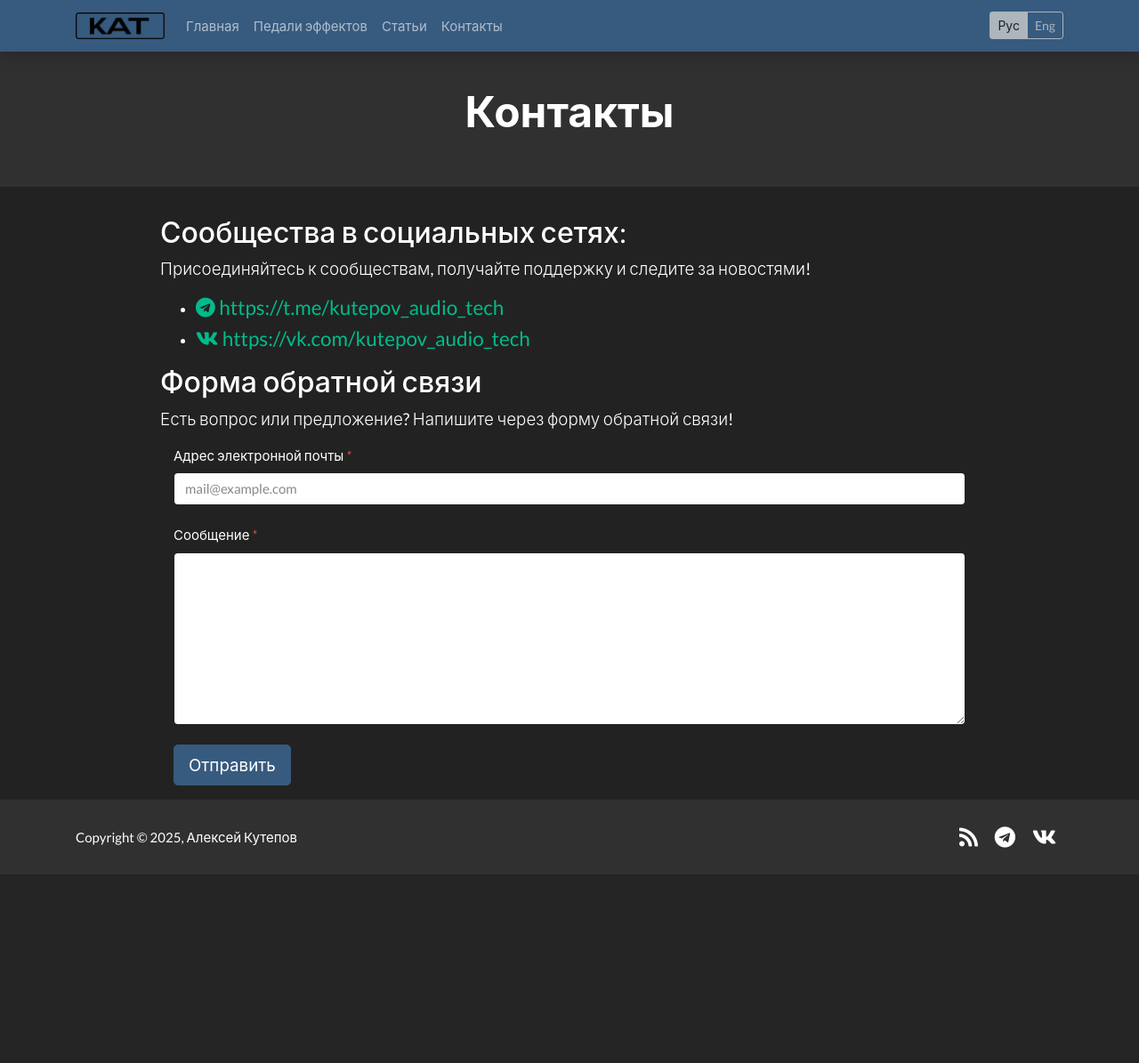
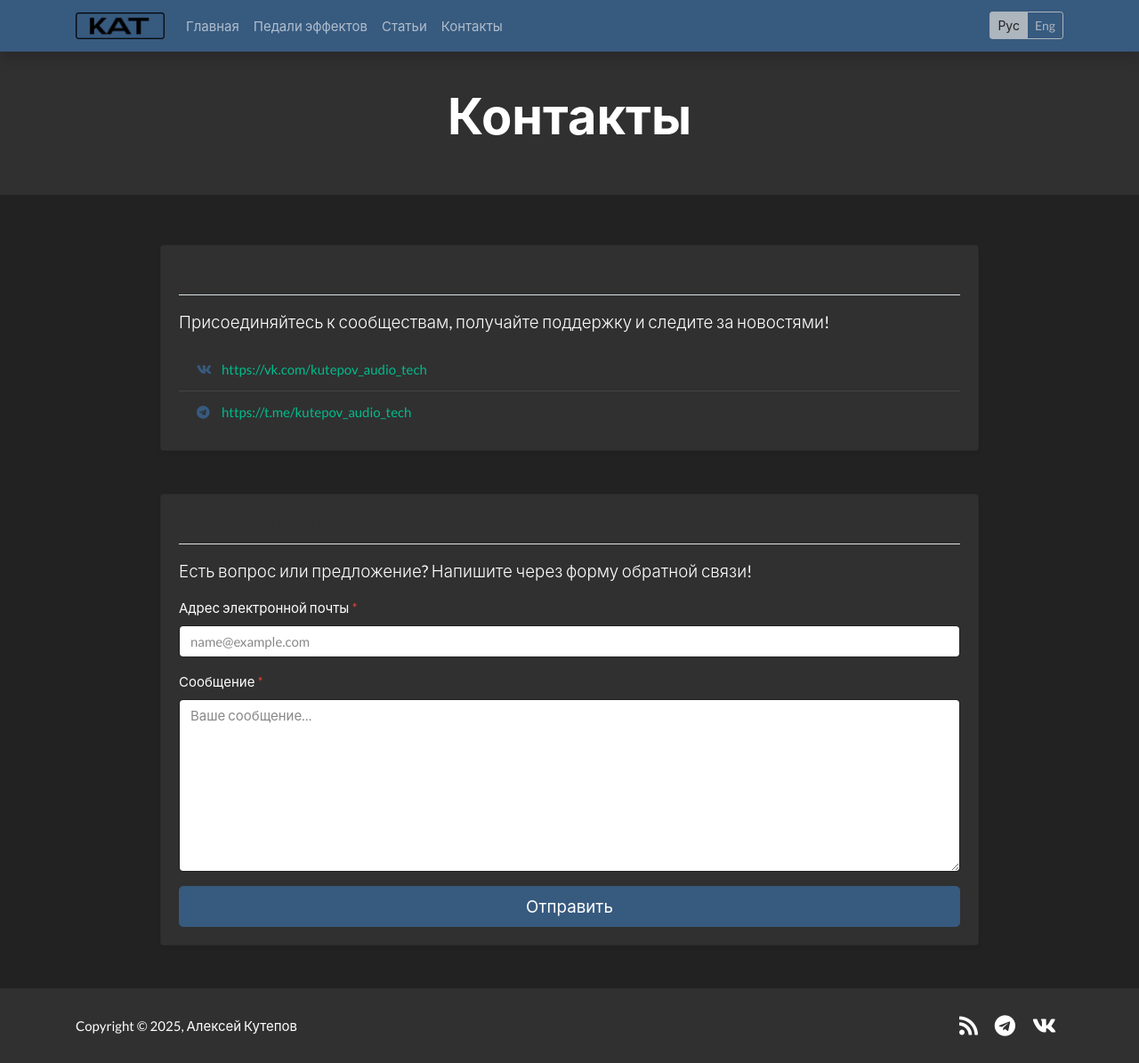
Before and after one commit to AlexeyKutepov/kutepov-audio-tech, a Django app: page /ru/about/ in a window 1280 px wide. Shown: the whole page at 89% size. Before the commit the page ends 953 px from the top, so only its background shows below. Run offline with Django 3.2, Linux system fonts and the light colour scheme; data comes from the database, SQL or seed files in the repository; both versions use the stored data as it was after the commit; parts of the project's set-up code (start-up, migrations or seed data) failed here and were passed over; some libraries are stand-ins or nearby versions.

Commit message:
Улучшение страницы контактов и админки

```diff
--- a/main/models.py
+++ b/main/models.py
@@ -11,6 +11,11 @@
     message = models.TextField()
     datetime = models.DateTimeField(default=timezone.now)
 
+    class Meta:
+        ordering = ['id']
+        verbose_name = 'сообщение'
+        verbose_name_plural = 'Сообщения'
+
     def __str__(self):
         return self.email
 
@@ -22,6 +27,11 @@
     email = models.EmailField()
     datetime = models.DateTimeField(default=timezone.now)
     is_subscribed = models.BooleanField(default=True)
+
+    class Meta:
+        ordering = ['id']
+        verbose_name = 'подписчика'
+        verbose_name_plural = 'Подписчики'
 
     def __str__(self):
         return self.email
@@ -50,6 +60,11 @@
     is_published = models.BooleanField(default=False)
     category = models.CharField(max_length=100, choices=category_classifier)
     update_date = models.DateTimeField(default=timezone.now)
+
+    class Meta:
+        ordering = ['id']
+        verbose_name = 'пост'
+        verbose_name_plural = 'Посты'
 
     def __unicode__(self):
         return self.title
@@ -85,6 +100,11 @@
     available = models.BooleanField(default=True)
     vk_url = models.URLField("VK ссылка", max_length=500, blank=True, default="")
     telegram_url = models.URLField("Telegram ссылка", max_length=500, blank=True, default="")
+
+    class Meta:
+        ordering = ['id']
+        verbose_name = 'информацию о продукции'
+        verbose_name_plural = 'Информация о продукции'
 
     def __unicode__(self):
         return self.name
@@ -131,3 +151,20 @@
 
     def __str__(self):
         return f"Изображение для {self.product.name}"
+
+
+class ContactLink(models.Model):
+    """Ссылки для страницы контактов (социальные сети и т.п.)."""
+    name = models.CharField('Название', max_length=100)
+    url = models.URLField('Ссылка', max_length=500)
+    icon_class = models.CharField('CSS класс иконки', max_length=100, blank=True, default='')  # например 'fab fa-telegram'
+    order = models.PositiveIntegerField('Порядок', default=0)
+    is_active = models.BooleanField('Отображать', default=True)
+
+    class Meta:
+        ordering = ['order', 'id']
+        verbose_name = 'ссылку для страницы контактов'
+        verbose_name_plural = 'Ссылки для страницы контактов'
+
+    def __str__(self):
+        return self.name
--- a/main/views.py
+++ b/main/views.py
@@ -10,7 +10,7 @@
 
 from kat import settings
 from main.forms import FeedbackForm, SubscribeForm
-from main.models import Feedback, Subscriber, Post, ProductInfo
+from main.models import Feedback, Subscriber, Post, ProductInfo, ContactLink
 from django.core.paginator import Paginator, EmptyPage, PageNotAnInteger
 
 logger = logging.getLogger(__name__)
@@ -79,10 +79,11 @@
                 except:
                     logger.error("Невозможно отправить e-mail сообщение: ", sys.exc_info()[0])
                 is_send = True
+    links = ContactLink.objects.filter(is_active=True).order_by('order', 'id')
     return render(
         request,
         "main/contacts.html",
-        {"is_send": is_send}
+        {"is_send": is_send, "contact_links": links}
     )
 
 
--- a/templates/main/contacts.html
+++ b/templates/main/contacts.html
@@ -8,64 +8,117 @@
 {% block header %}
 <header class="bg-dark text-white py-4">
     <div class="container text-center py-3">
-        <h1 class="display-6 font-weight-bold mb-3">{% trans 'Контакты' %}</h1>
+        <h1 class="display-4 font-weight-bold mb-3">{% trans 'Контакты' %}</h1>
     </div>
 </header>
 {% endblock %}
 {% block content %}
-    <section id="social-groups">
+    <section id="social-groups" class="py-4">
         <div class="container">
             <div class="row">
                 <div class="col-lg-10 mx-auto">
-                    <h3>{% trans "Сообщества в социальных сетях:" %}</h3>
+                    <div class="card shadow-sm mb-4">
+                        <div class="card-body">
+                            <div class="d-flex align-items-center justify-content-between border-bottom pb-2 mb-3">
+                                <h3 class="h4 mb-0 text-dark">{% trans "Сообщества в социальных сетях:" %}</h3>
+                            </div>
                             <p class="lead">{% trans "Присоединяйтесь к сообществам, получайте поддержку и следите за новостями!" %}</p>
-                    <ul>
-                        <li><h4><a href="https://t.me/kutepov_audio_tech"><i class="fab fa-telegram"></i>
-                            https://t.me/kutepov_audio_tech</a></h4></li>
-                        <li><h4><a href="https://vk.com/kutepov_audio_tech"><i class="fab fa-vk"></i>
-                            https://vk.com/kutepov_audio_tech</a></h4></li>
+                            {% with links=contact_links %}
+                            {% if links %}
+                            <ul class="list-group list-group-flush">
+                                {% for link in links %}
+                                {% if link.is_active %}
+                                <li class="list-group-item d-flex align-items-center">
+                                    {% if link.icon_class %}
+                                    <i class="{{ link.icon_class }} text-primary mr-2" style="width:20px;"></i>
+                                    {% endif %}
+                                    <a class="text-truncate" style="max-width:100%;" href="{{ link.url }}" target="_blank" rel="noopener">{{ link.url }}</a>
+                                </li>
+                                {% endif %}
+                                {% endfor %}
                             </ul>
+                            {% else %}
+                            <ul class="list-group list-group-flush">
+                                <li class="list-group-item d-flex align-items-center">
+                                    <i class="fab fa-telegram text-primary mr-2" style="width:20px;"></i>
+                                    <a class="text-truncate" style="max-width:100%;" href="https://t.me/kutepov_audio_tech" target="_blank" rel="noopener">
+                                        https://t.me/kutepov_audio_tech
+                                    </a>
+                                </li>
+                                <li class="list-group-item d-flex align-items-center">
+                                    <i class="fab fa-vk text-primary mr-2" style="width:20px;"></i>
+                                    <a class="text-truncate" style="max-width:100%;" href="https://vk.com/kutepov_audio_tech" target="_blank" rel="noopener">
+                                        https://vk.com/kutepov_audio_tech
+                                    </a>
+                                </li>
+                            </ul>
+                            {% endif %}
+                            {% endwith %}
+                        </div>
+                    </div>
                 </div>
             </div>
         </div>
     </section>
-    <section id="feedback">
+    <section id="feedback" class="pb-5">
         <div class="container">
             <div class="row">
                 <div class="col-lg-10 mx-auto">
-                    <h3 class="section-title"><span>{% trans "Форма обратной связи" %}</span></h3>
+                    <div class="card shadow-sm">
+                        <div class="card-body">
+                            <div class="d-flex align-items-center justify-content-between border-bottom pb-2 mb-3">
+                                <h3 class="h4 mb-0 text-dark"><span>{% trans "Форма обратной связи" %}</span></h3>
+                            </div>
                             <p class="lead">{% trans "Есть вопрос или предложение? Напишите через форму обратной связи!" %}</p>
                             {% if is_send is null %}
                             {% elif is_send %}
-                        <div class="alert alert-dismissible alert-success">
-                            <button type="button" class="close" data-dismiss="alert">&times;</button>
+                                <div class="alert alert-success alert-dismissible fade show" role="alert">
                                     <strong>{% trans "Сообщение успешно отправлено!" %}</strong> {% trans "Я Вам отвечу в ближайшее время" %}
+                                    <button type="button" class="close" data-dismiss="alert" aria-label="Close">
+                                        <span aria-hidden="true">&times;</span>
+                                    </button>
                                 </div>
                             {% else %}
-                        <div class="alert alert-dismissible alert-danger">
-                            <button type="button" class="close" data-dismiss="alert">&times;</button>
+                                <div class="alert alert-danger alert-dismissible fade show" role="alert">
                                     <strong>{% trans "Ошибка отправки сообщения!" %}</strong> {% trans "Что-то пошло не так, попробуйте связаться со мной другим способом" %}
+                                    <button type="button" class="close" data-dismiss="alert" aria-label="Close">
+                                        <span aria-hidden="true">&times;</span>
+                                    </button>
                                 </div>
                             {% endif %}
-                    <form id="formFeedback" action="{% url "contacts" %}" method="post">
+                            <form id="formFeedback" action="{% url "contacts" %}" method="post" novalidate>
                                 {% csrf_token %}
-                        <div class="col-lg-12">
-                            <div class="form-group">
-                                <label>{% trans "Адрес электронной почты" %} <i class="text-danger">*</i></label>
-                                <input class="form-control" name="email" type="email" placeholder="mail@example.com"
-                                       required>
+                                <div class="form-group mb-3">
+                                    <label for="emailInput">{% trans "Адрес электронной почты" %} <i class="text-danger">*</i></label>
+                                    <input id="emailInput" class="form-control" name="email" type="email" placeholder="name@example.com"
+                                           autocomplete="email" aria-required="true" required>
                                     <input style="display: none;" name="subject" type="text">
-                                <br>
+                                </div>
+                                <div class="form-group mb-3">
                                     <label for="textMessage">{% trans "Сообщение" %} <i class="text-danger">*</i></label>
-                                <textarea id="textMessage" rows="8" style="width:100%;" class="form-control"
-                                          name="message" required></textarea>
-                                <br>
-                                <button type="submit" class="btn btn-lg btn-primary">{% trans "Отправить" %}</button>
+                                    <textarea id="textMessage" rows="8" class="form-control"
+                                              name="message" minlength="10" aria-required="true" required placeholder="{% trans "Ваше сообщение…" %}"></textarea>
                                 </div>
-                        </div>
+                                <button type="submit" class="btn btn-primary btn-lg btn-block">{% trans "Отправить" %}</button>
                             </form>
                         </div>
                     </div>
                 </div>
+            </div>
+        </div>
     </section>
+
+    <script>
+        // Авто-скрытие алертов через 5 секунд
+        (function() {
+            var alerts = document.querySelectorAll('.alert.fade.show');
+            if (!alerts.length) return;
+            setTimeout(function() {
+                for (var i = 0; i < alerts.length; i++) {
+                    var closeBtn = alerts[i].querySelector('[data-dismiss="alert"]');
+                    if (closeBtn) { closeBtn.click(); }
+                }
+            }, 5000);
+        })();
+    </script>
 {% endblock %}
```
Also changed, not shown: main/admin.py (+11 -3 lines), db.sqlite3, main/migrations/0012_contactlink.py (added). Lines whose indentation alone changed are shown as unchanged.
